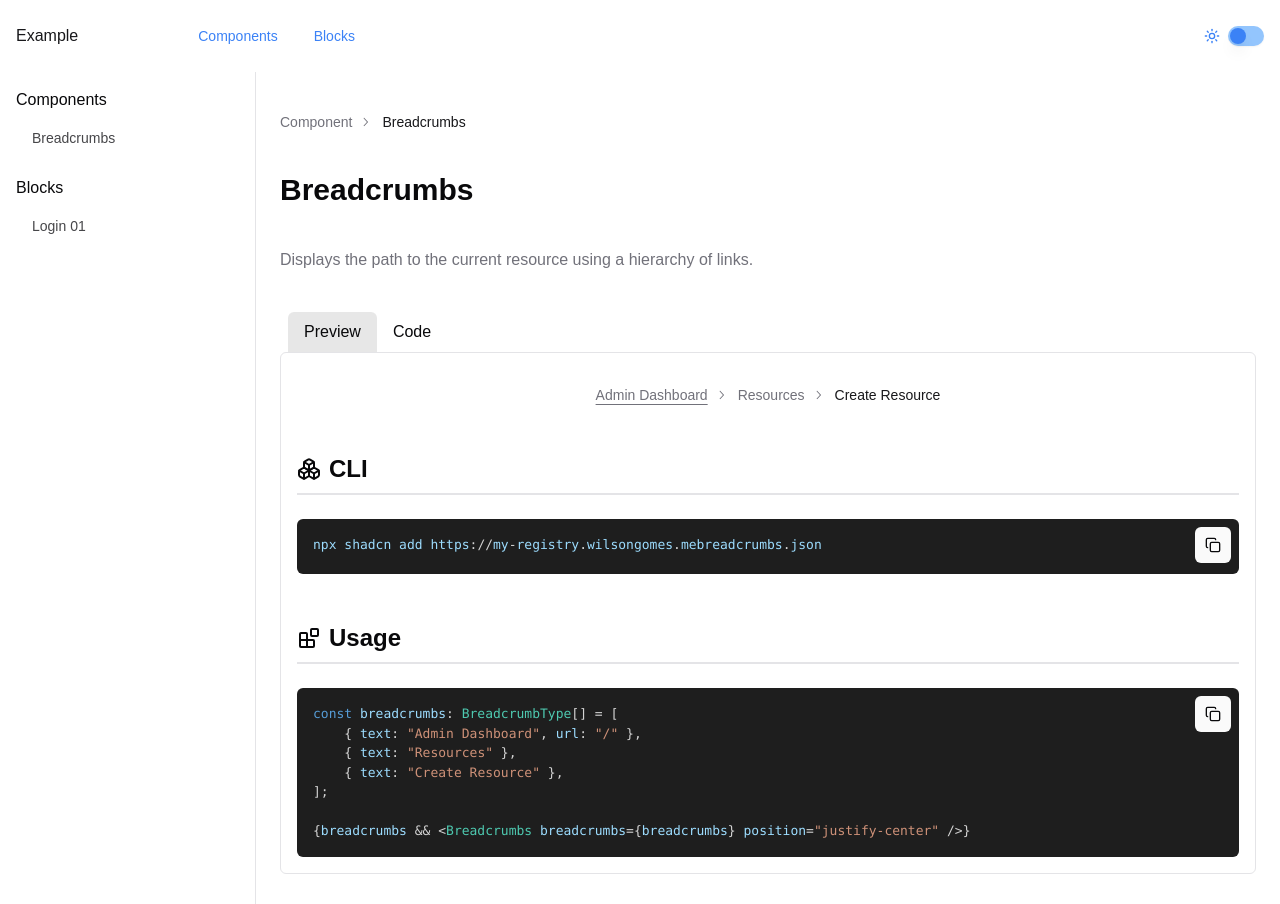
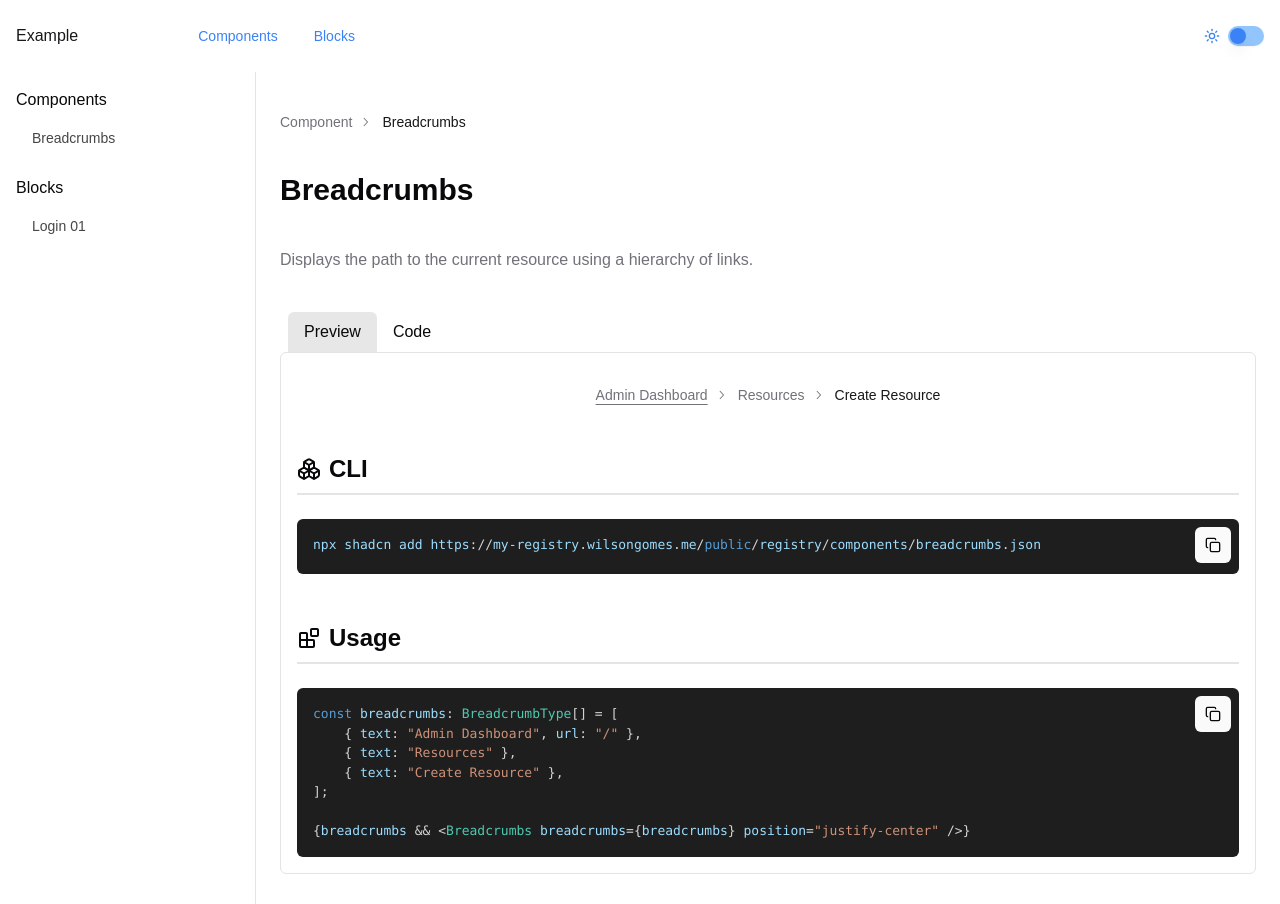
Before and after one commit to developed-by-will/my-registry, a Next.js app: page /component/breadcrumbs in a window 1280 px wide. Built offline with nearby package versions, Linux system fonts and the light colour scheme.

Commit message:
Fix registryDir CLI command for login-01

```diff
--- a/registry/components/block/login-01/components/config.tsx
+++ b/registry/components/block/login-01/components/config.tsx
@@ -65,5 +65,5 @@ export const config: ComponentType = {
   codeSnippet,
   example,
   implementation_1: exampleAsString,
-  addCommand: `npx shadcn add ${registryDir}/${componentsMetadata.login01.name}.json`
+  addCommand: `npx shadcn add ${registryDir}${componentsMetadata.login01.name}.json`
 };
--- a/registry/components/metadata.ts
+++ b/registry/components/metadata.ts
@@ -1,4 +1,4 @@
-export const registryDir = 'https://my-registry.wilsongomes.me';
+export const registryDir = 'https://my-registry.wilsongomes.me/public/registry/components/';
 
 export const componentsMetadata = {
   breadcrumbs: {
```
